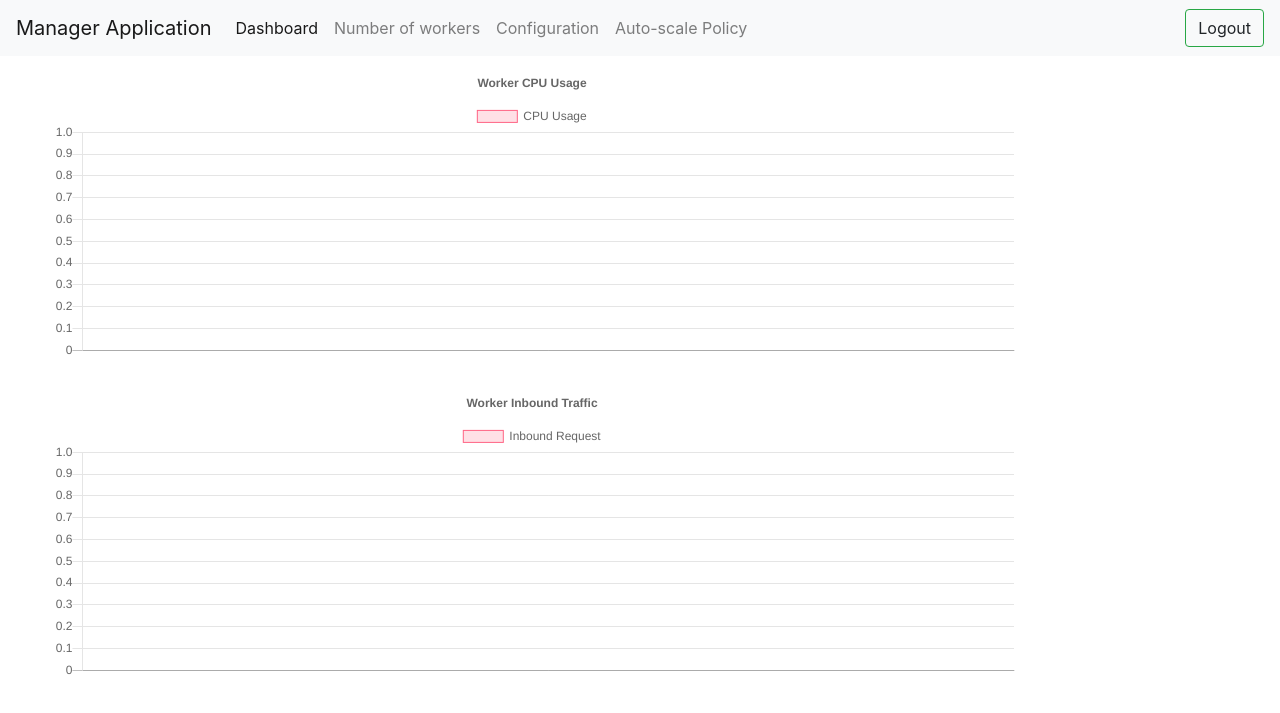
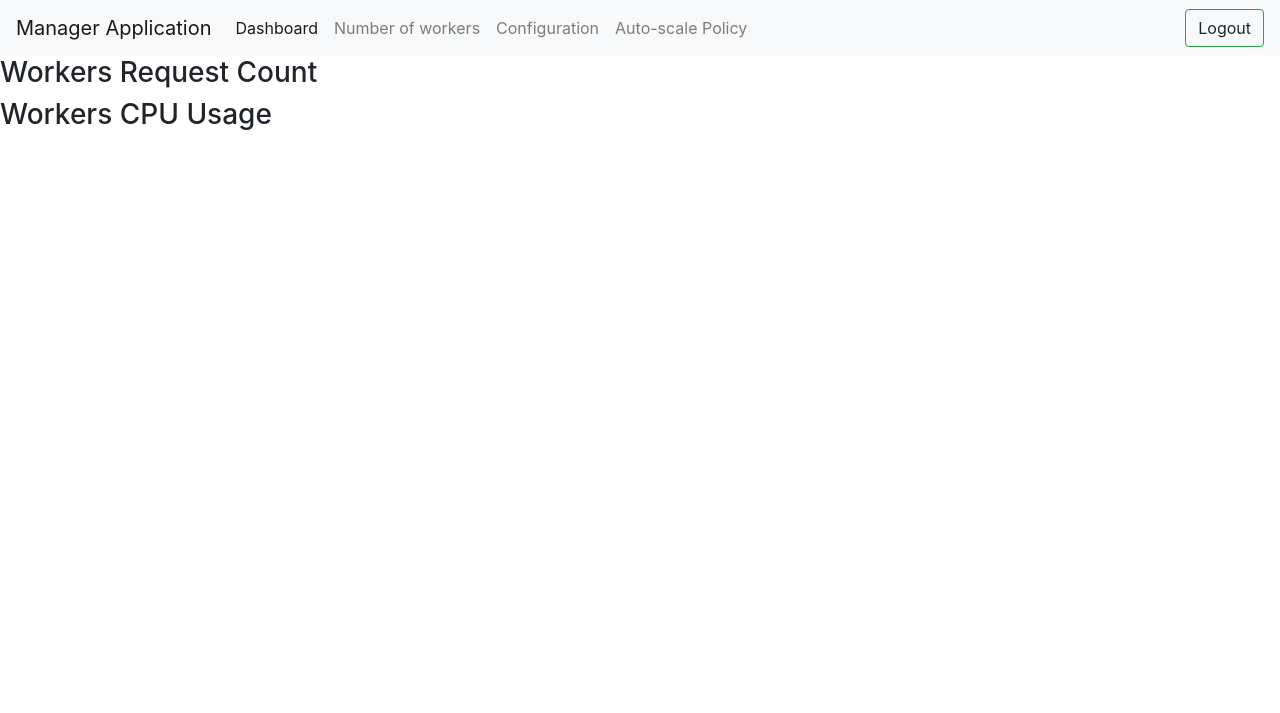
Before and after one commit to maxxx580/elastic-object-detection-and-monitor-dashboard, a Flask app: page / in a window 1280 px wide. Shown: the top 713 px of the page. Run offline with Flask 2, Linux system fonts and the light colour scheme; the visitor is signed in with stand-in values (Sample User, id 1); data that the repository does not hold is empty; some libraries are stand-ins or nearby versions.

Commit message:
fix cpu usage

```diff
--- a/manager/aws/instance_manager.py
+++ b/manager/aws/instance_manager.py
@@ -162,7 +162,21 @@ class InstanceManager:
         )
         return self._data_conversion_helper(response, statistics)
 
-    def get_elb_request_count(self):
+    def get_cpu_utilization_by_instance(self, instance_id):
+        statistics = 'Average'
+        response = self.cw.get_metric_statistics(
+            Period=1 * 60,
+            StartTime=datetime.utcnow() - timedelta(seconds=30 * 60),
+            EndTime=datetime.utcnow() - timedelta(seconds=0 * 60),
+            MetricName='CPUUtilization',
+            Namespace='AWS/EC2',
+            Unit='Percent',
+            Statistics=[statistics],
+            Dimensions=[{'Name': 'InstanceId', 'Value': instance_id}]
+        )
+        return self._data_conversion_helper(response, statistics)
+
+    def get_request_count(self):
         """[summary] this method returns the sum of the number of request received by workers for the past 30 minutes.
         resolution is 1 minute.
 
@@ -174,7 +188,7 @@ class InstanceManager:
             Period=1 * 60,
             StartTime=datetime.utcnow() - timedelta(seconds=30 * 60),
             EndTime=datetime.utcnow() - timedelta(seconds=0 * 60),
-            MetricName='RequestCount',
+            MetricName='RequestCountPerTarget',
             Namespace='AWS/ApplicationELB',
             Statistics=[statistics],
             Dimensions=[self.elb_profile, self.elb_target_profile]
--- a/manager/templates/dashboard.html
+++ b/manager/templates/dashboard.html
@@ -44,19 +44,13 @@
             <a class="btn btn-outline-success my-2 my-sm-0 " role="submit" id="logoutButton">Logout</a>
         </div>
     </nav>
-
-    <div class="chart-container" style="position: relative; height:40vh; width:80vw">
-        <canvas id="CPU_Usage" height="500vw" width="600vw"></canvas>
-    </div>
-    <div class="chart-container" style="position: relative; height:40vh; width:80vw">
-        <canvas id="Inbound_Request" height="500vw" width="600vw"></canvas>
+    <div id='charts-container'>
     </div>
 
 </body>
 
   <script>
     $(document).ready(() => {
-
         $("#logoutButton").click(function(){
             $.ajax({
                 url: "logout",
@@ -70,17 +64,56 @@
             }});
         });
 
-        $.ajax({url: "/workers/request_count", success: (result) => {
-            if (result.isSuccess) {
-                var timestamps = timeConverter(result.timestamps);
-                var ctx_cpu = document.getElementById('Inbound_Request').getContext('2d');
+        $.ajax({url: "/workers/request_count", success: (response) => {
+            if (response["isSuccess"]) {
+                $("#charts-container").append('<h3>Workers Request Count</h3>')
+                for (var i = 0; i < response['datapoints'].length; i += 1) {
+                    $("#charts-container").append(
+                            '<div class="chart-container" style="position: relative; height:30vh; width:40vw">'
+                            + '<canvas id=request'+ response['datapoints'][i]['instance_id'] + ' height="200vw" width="300vw"></canvas>'
+                            + '</div>'
+                    )
+                    load_chart(response['datapoints'][i]['timestamps'],
+                        response['datapoints'][i]['datapoints'],
+                        response['datapoints'][i]['instance_id'],
+                        "request count", 'request')
+                }
+            } else {
+                alert(result.message);
+            }
+        }});
+
+        $.ajax({url: "/workers/cpu", success: (response) => {
+            if(response['isSuccess']) {
+                $("#charts-container").append('<h3>Workers CPU Usage</h3>')
+                for (var i = 0; i < response['datapoints'].length; i += 1) {
+                    $("#charts-container").append(
+                        '<div class="chart-container" style="position: relative; height:30vh; width:40vw">'
+                        + '<canvas id=cpu'+ response['datapoints'][i]['instance_id'] + ' height="200vw" width="300vw"></canvas>'
+                        + '</div>'
+                    )
+                    load_chart(response['datapoints'][i]['timestamps'],
+                    response['datapoints'][i]['datapoints'],
+                    response['datapoints'][i]['instance_id'],
+                    "CPU Usage", 'cpu')
+                }
+            } else {
+                alert(result.message);
+            }
+        }});
+    });
+
+
+    var load_chart = (timestamps, datapoints, chart_id, chart_name, type) => {
+        var timestamps_converted = timeConverter(timestamps);
+        var ctx_cpu = document.getElementById(type + chart_id).getContext('2d');
         var myChart = new Chart(ctx_cpu, {
             type: 'line',
             data: {
-                        labels: timestamps,
+                labels: timestamps_converted,
                 datasets: [{
-                            label: 'Inbound Request',
-                            data: result.datapoints,
+                    label: chart_name + " for " + chart_id,
+                    data: datapoints,
                     backgroundColor: [
                         'rgba(255, 99, 132, 0.2)'
                     ],
@@ -94,7 +127,7 @@
                 responsive: true,
                 title: {
                     display: true,
-                            text: 'Worker Inbound Traffic'
+                    text: ''
                 },
                 maintainAspectRatio: false,
                 layout: {
@@ -114,61 +147,7 @@
                 }
             }
         });
-            } else {
-                alert(result.message);
     }
-        }});
-
-        $.ajax({url: "/workers/cpu", success: (result) => {
-            if (result.isSuccess) {
-                var timestamps = timeConverter(result.timestamps);
-                var ctx_cpu = document.getElementById('CPU_Usage').getContext('2d');
-                var myChart = new Chart(ctx_cpu, {
-                    type: 'line',
-                    data: {
-                        labels: timestamps,
-                        datasets: [{
-                            label: 'CPU Usage',
-                            data: result.datapoints,
-                            backgroundColor: [
-                                'rgba(255, 99, 132, 0.2)'
-                            ],
-                            borderColor: [
-                                'rgba(255, 99, 132, 1)'
-                            ],
-                            borderWidth: 1
-                        }]
-                    },
-                    options: {
-                        responsive: true,
-                        title: {
-                            display: true,
-                            text: 'Worker CPU Usage'
-                        },
-                        maintainAspectRatio: false,
-                        layout: {
-                            padding: {
-                                left: 50,
-                                right: 10,
-                                top: 10,
-                                bottom: 10
-                            }
-                        },
-                        scales: {
-                            yAxes: [{
-                                ticks: {
-                                    beginAtZero: true
-                                }
-                            }]
-                        }
-                    }
-                });
-            } else {
-                alert(result.message);
-            }
-        }});
-    });
-
 
     function timeConverter(rawTime) {
         return rawTime.map((element) => {
--- a/manager/workers.py
+++ b/manager/workers.py
@@ -27,12 +27,21 @@ def get_worker_cpu_usage():
         }
     """
     try:
-        cpu_usage_data = manager.ec2_manager.get_cpu_utilization()
-        time_stamps, datapoints = _data_convert_helper(cpu_usage_data)
+        cpu_usages = []
+        instances = manager.ec2_manager.get_instances(alive=True)
+        for instance in instances:
+            datapoint = manager.ec2_manager.get_cpu_utilization_by_instance(
+                instance['InstanceId'])
+            time_stamps, datapoints = _data_convert_helper(datapoint)
+            cpu_usages.append({
+                'instance_id': instance['InstanceId'],
+                'timestamps': time_stamps,
+                'datapoints': datapoints
+            })
+
         return jsonify({
             'isSuccess': True,
-            'timestamps': time_stamps,
-            'datapoints': datapoints
+            'datapoints': cpu_usages
         })
     except botocore.exceptions.ClientError as e:
         return jsonify({
@@ -56,11 +65,19 @@ def get_worker_inbount_traffic():
         }
     """
     try:
-        request_count = manager.ec2_manager.get_elb_request_count()
-        time_stamps, datapoints = _data_convert_helper(request_count)
+        instances = manager.ec2_manager.get_instances(alive=True)
+        request_count = manager.ec2_manager.get_request_count()
+        time_stamps, data = _data_convert_helper(request_count)
+        datapoints = [
+            {
+                'instance_id': instance['InstanceId'],
+                'timestamps': time_stamps,
+                'datapoints': data
+            }
+            for instance in instances
+        ]
         return jsonify({
             'isSuccess': True,
-            'timestamps': time_stamps,
             'datapoints': datapoints
         })
     except botocore.exceptions.ClientError as e:
```
Lines whose indentation alone changed are shown as unchanged.
